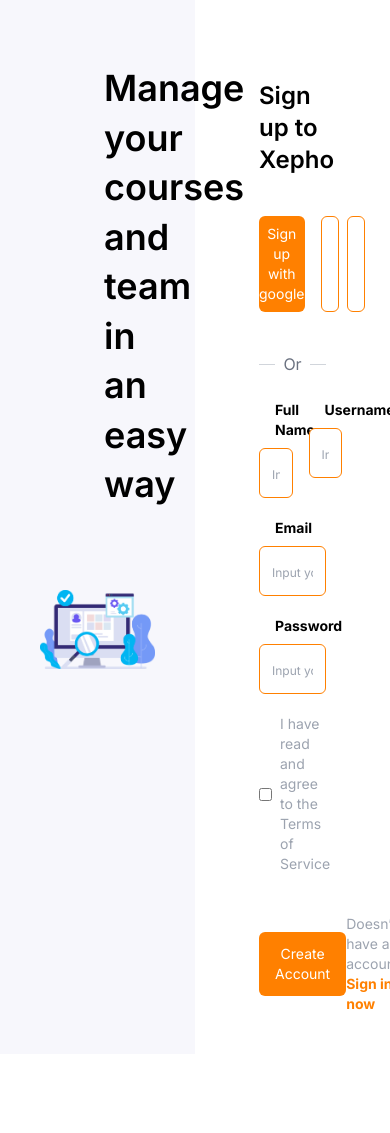
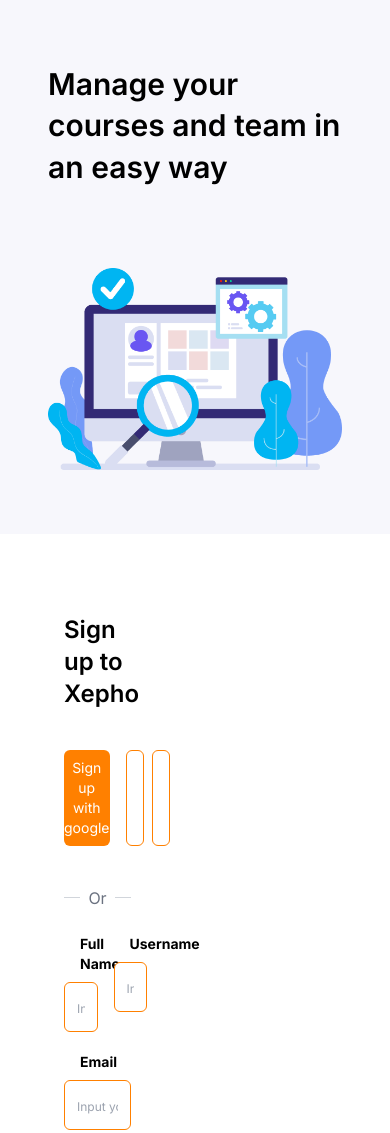
Before and after one commit to Tez-cyber/reg_form, a website: page new_signup.html in a window 390 px wide. Shown: the top 1133 px of the page. Before the commit the page ends 1054 px from the top, so only its background shows below. Drawn offline with Linux system fonts and the light colour scheme.

Commit message:
Made top section responsive

```diff
--- a/new_signup.html
+++ b/new_signup.html
@@ -9,17 +9,26 @@
 </head>
 
 <body>
-    <main class="flex justify-center font-inter">
+    <main class="flex flex-col justify-center font-inter md:flex-row">
         <!-- ================ First section =================== -->
-        <section class="w-1/2 bg-newGrey">
-            <div class="px-10 w-full py-[64px]">
+        <section class=" bg-newGrey md:w-1/2">
+            <div class="px-12 w-full py-[64px]">
                 <div class="">
-                    <h2 class="text-4xl pb-20 px-16 leading-snug font-semibold">Manage your courses <br> and team in an
-                        easy <br> way</h2>
+                    <!-- ========= Medium screen -->
+                    <h2 class="hidden text-4xl pb-20 px-16 leading-snug font-semibold md:block">Manage your courses <br>
+                        and team in an
+                        easy <br> way
+                    </h2>
+                    <!-- ================ Small screen ============= -->
+                    <h2 class="text-3xl pb-20  leading-snug font-semibold md:px-16 md:hidden">
+                        Manage your courses and team in an
+                        easy way
+                    </h2>
                 </div>
                 <img class="w-[537] h-[369]" src="./assets/Frame.png" alt="">
             </div>
         </section>
+
         <!-- ================ Second section =================== -->
         <section class="w-1/2 px-[64px] pt-[80px]">
             <!-- === Top section === -->
@@ -28,12 +37,15 @@
                 <!-- ===== buttons -->
                 <section class="py-10">
                     <div class="flex gap-4">
-                        <button class="bg-bright rounded-md w-[70%] py-2 text-sm text-white">Sign up with google</button>
+                        <button class="bg-bright rounded-md w-[70%] py-2 text-sm text-white">Sign up with
+                            google</button>
                         <div class="flex gap-2">
-                            <div class="border-bright border-[1.5px] border-solid px-2 flex items-center object-contain rounded-md ">
+                            <div
+                                class="border-bright border-[1.5px] border-solid px-2 flex items-center object-contain rounded-md ">
                                 <img src="./assets/spin.png" alt="">
                             </div>
-                            <div class="border-bright border-[1.5px] border-solid px-2 flex items-center object-contain rounded-md">
+                            <div
+                                class="border-bright border-[1.5px] border-solid px-2 flex items-center object-contain rounded-md">
                                 <img src="./assets/spin.png" alt="">
                             </div>
                         </div>
```
Also changed, not shown: index.html (+12 -5 lines), css/main.css.
